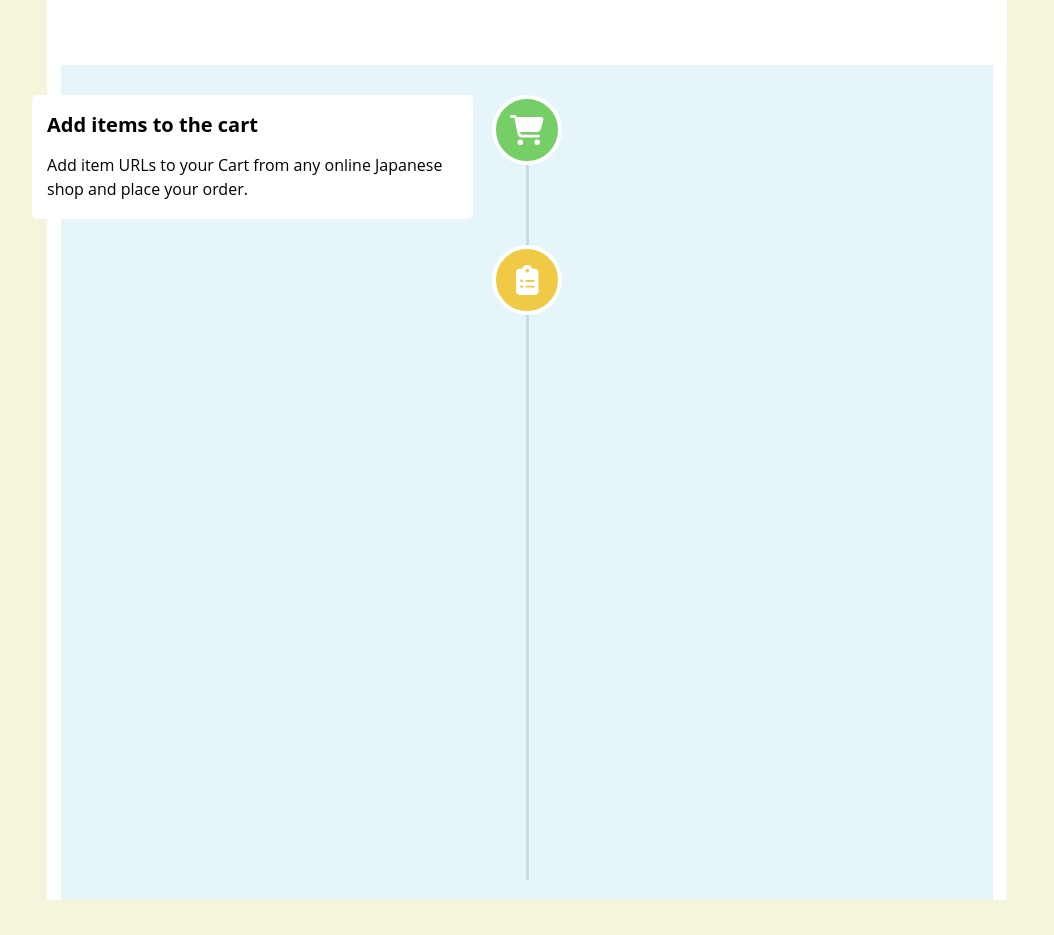
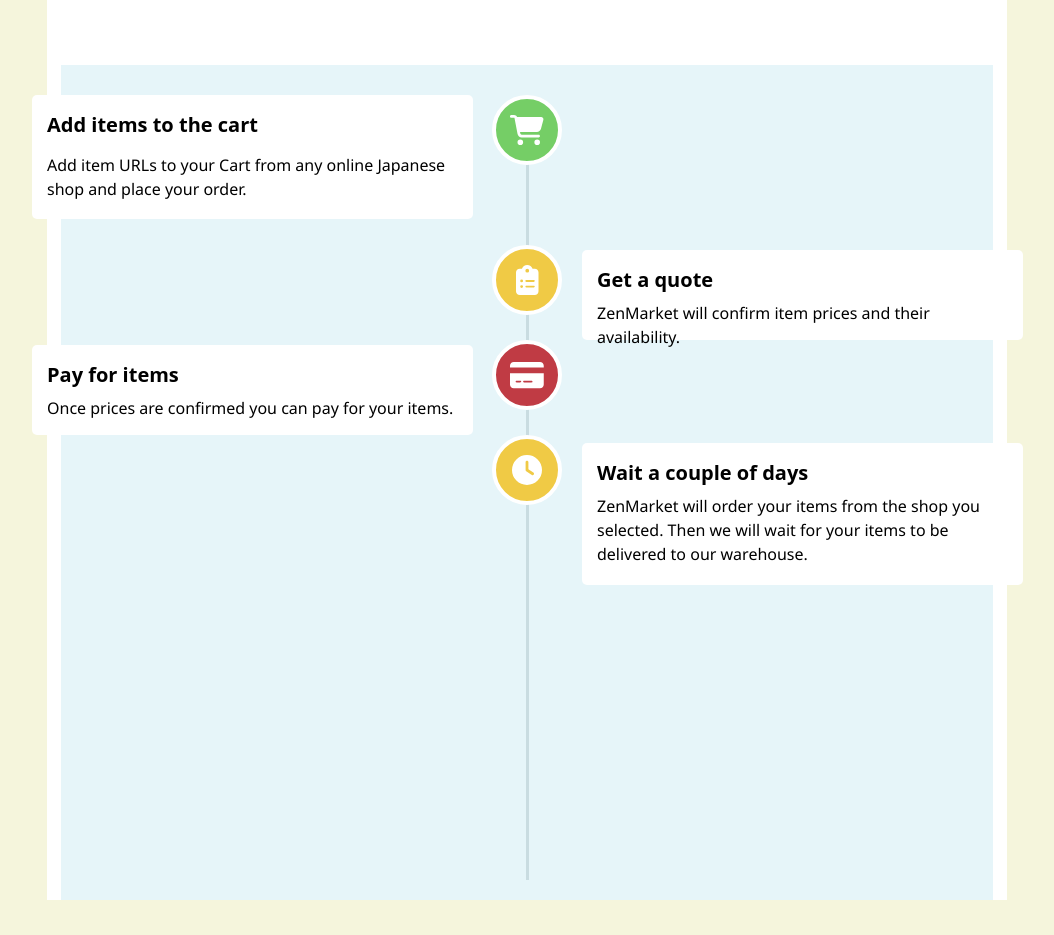
Before and after one commit to mutantbuhanov/ZenMarket, a React (Vite) app: page / in a window 1280 px wide. Shown: the part 1040-1975 px from the top of the page, without its empty margins (143-1197 px from the left). Built offline with nearby package versions, Linux system fonts and the light colour scheme.

Commit message:
Animation update
Kampir blya men uje animatiani yarimini qiboldim kot blya nma qimayapsan sen!

```diff
--- a/src/Components/Body/Body.jsx
+++ b/src/Components/Body/Body.jsx
@@ -3,7 +3,7 @@
 import Carrousel from './CarouselPage.jsx'
 import bkg from './images/tweed.png'
 import { FontAwesomeIcon } from '@fortawesome/react-fontawesome'
-import { faEnvelope, faClipboardList, faCartShopping } from '@fortawesome/free-solid-svg-icons'
+import { faEnvelope, faClipboardList, faCartShopping, faCreditCard,faClock } from '@fortawesome/free-solid-svg-icons'
 
 
 const Body = () => {
@@ -150,6 +150,50 @@
             <FontAwesomeIcon icon={faClipboardList} />
         </div>
             </div>
+            <div data-aos="fade-left">
+
+              <div className="crd2">
+                <p id='cap'>Get a quote</p>
+                <p id='ncp'>ZenMarket will confirm item prices and their availability.
+                  </p>
+              </div>
+              </div>
+
+              <div data-aos="zoom-in">
+            <div className="conti3">
+            <FontAwesomeIcon icon={faCreditCard} />
+        </div>
+            </div>
+            <div data-aos="fade-right">
+
+              <div className="crd3">
+                <p id='cap'>Pay for items</p>
+                <p id='ncp'>Once prices are confirmed you can pay for your items.
+                  </p>
+              </div>
+              </div>
+
+              <div data-aos="zoom-in">
+            <div className="conti4">
+            <FontAwesomeIcon icon={faClock} />
+        </div>
+            </div>
+            <div data-aos="fade-left">
+
+              <div className="crd4">
+                <p id='cap'>Wait a couple of days</p>
+                <p id='ncp'>ZenMarket will order your items from the shop you
+                <br />
+                selected. Then we will wait for your items to be
+                <br />
+                delivered to our warehouse.
+                  </p>
+              </div>
+              </div>
+
+
+
+
             </div>
           </div>
 
--- a/src/Components/Body/body.css
+++ b/src/Components/Body/body.css
@@ -204,6 +204,7 @@
 }
 #ncp {
     margin-top: -33px;
+    font-family: 'Segoe UI', Tahoma, Geneva, Verdana, sans-serif;
 }
 .nmd {
     display: flex;
@@ -233,3 +234,117 @@
      position: absolute;
      margin-left: -35px;
 }
+
+.crd2 {
+    width: 441px;
+    height: 90px;
+    background-color: white;
+    color: black;
+    border-radius: 5px;
+    margin-top: -250px;
+    margin-left: 55px;
+    position: absolute;
+}
+.crd2 #cap {
+    font-size: 20px;
+    font-weight: bold;
+    font-family: inherit;
+}
+
+.crd2 p {
+    font-size: 16px;
+    text-align: left;
+    padding: 15px;
+}
+
+.crd2 #ncp {
+    margin-top: -40px;
+    font-family: 'Segoe UI', Tahoma, Geneva, Verdana, sans-serif;
+}
+
+.conti3 {
+    display: flex;
+    justify-content: center;
+    align-items: center;
+    margin: auto;
+    width: 70px;
+    height: 70px;
+    border-radius: 100%;
+    background-color: #c03b44;
+     border: 4px solid white;
+     font-size: 30px;
+     margin-top: -160px;
+     color: white;
+     position: absolute;
+     margin-left: -35px;
+}
+.crd3 {
+    width: 441px;
+    height: 90px;
+    background-color: white;
+    color: black;
+    border-radius: 5px;
+    margin-top: -155px;
+    margin-left: -495px;
+    position: absolute;
+}
+.crd3 #cap {
+    font-size: 20px;
+    font-weight: bold;
+    font-family: inherit;
+}
+
+.crd3 p {
+    font-size: 16px;
+    text-align: left;
+    padding: 15px;
+}
+
+.crd3 #ncp {
+    margin-top: -40px;
+    font-family: 'Segoe UI', Tahoma, Geneva, Verdana, sans-serif;
+}
+
+.conti4 {
+    display: flex;
+    justify-content: center;
+    align-items: center;
+    margin: auto;
+    width: 70px;
+    height: 70px;
+    border-radius: 100%;
+    background-color: #f0ca45;
+     border: 4px solid white;
+     font-size: 30px;
+     margin-top: -65px;
+     color: white;
+     position: absolute;
+     margin-left: -35px;
+}
+
+.crd4 {
+    width: 441px;
+    height: 142px;
+    background-color: white;
+    color: black;
+    border-radius: 5px;
+    margin-top: -57px;
+    margin-left: 55px;
+    position: absolute;
+}
+.crd4 #cap {
+    font-size: 20px;
+    font-weight: bold;
+    font-family: inherit;
+}
+
+.crd4 p {
+    font-size: 16px;
+    text-align: left;
+    padding: 15px;
+}
+
+.crd4 #ncp {
+    margin-top: -40px;
+    font-family: 'Segoe UI', Tahoma, Geneva, Verdana, sans-serif;
+}
```
